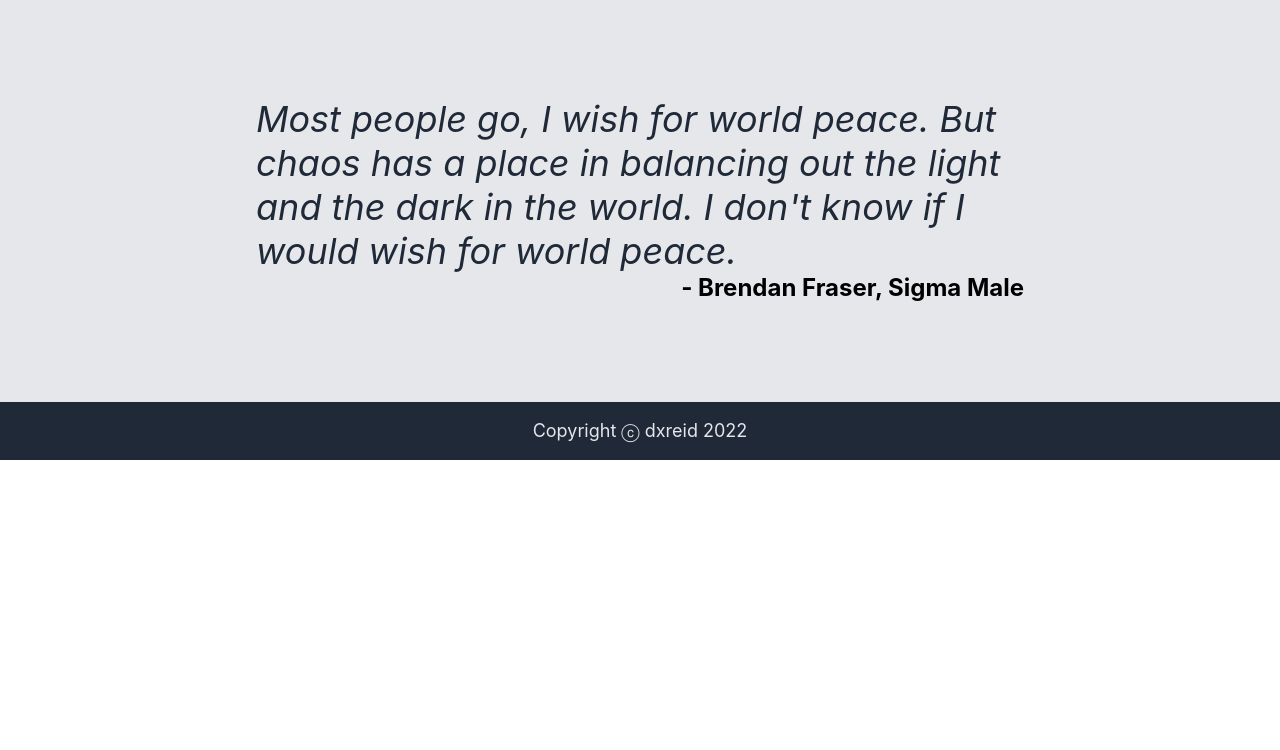
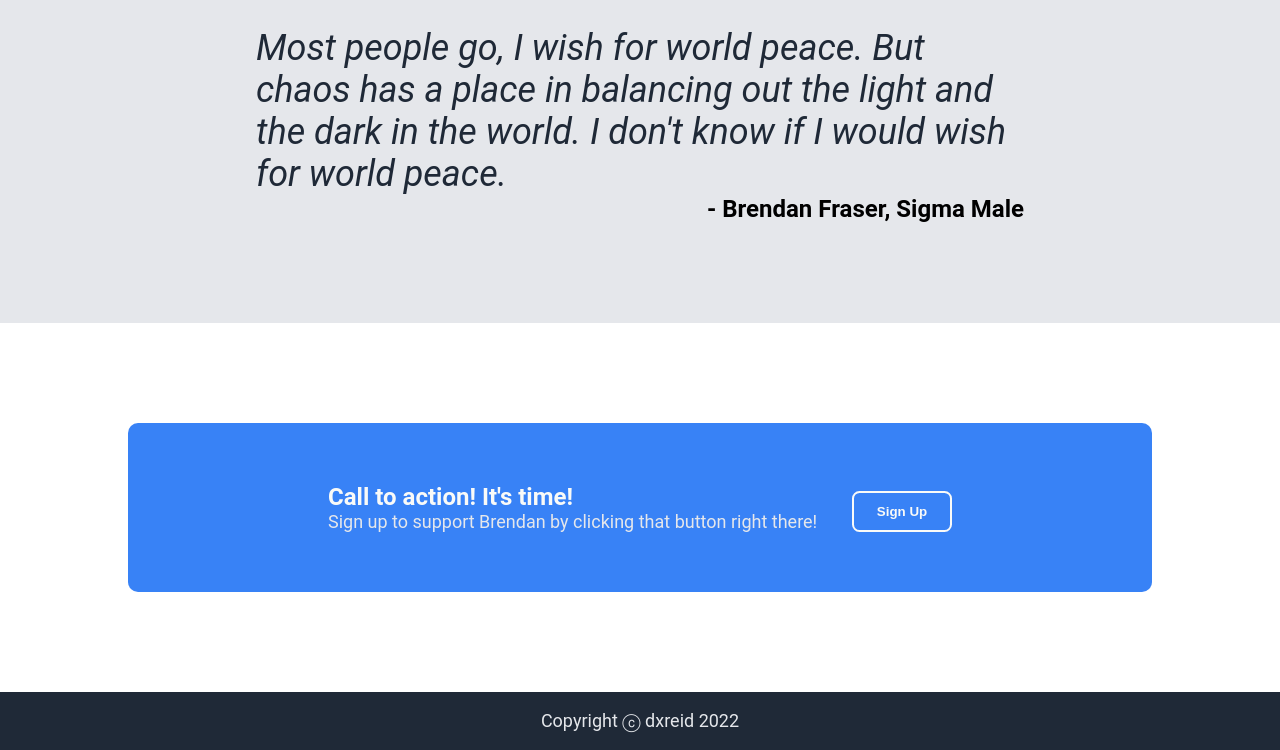
Before and after one commit to Dxreid/Project-Landing-Page, a plain HTML site: page index.html in a window 1280 px wide. Shown: the part 938-1688 px from the top of the page. Before the commit the page ends 1398 px from the top, so only its background shows below. Drawn offline with Linux system fonts and the light colour scheme.

Commit message:
add call to action section

```diff
--- a/index.html
+++ b/index.html
@@ -29,7 +29,7 @@
 <div class="text">Best known for his leading roles in blockbusters such as The Mummy (1999-2008), George of the Jungle (1997) and Journey to the Center of the Earth (2008). This page has been created to motivate the king 👑 </div>
 <button class="signup">Sign Up</button>
 </div>
-<img class="section1image" src="https://static.independent.co.uk/2021/05/03/13/Heart_Emoji_Meme-3.png?quality=75&width=982&height=726&auto=webp" alt="Brendan Fraser Heart throb">
+<img class="section1image" src="https://cdn.images.express.co.uk/img/dynamic/36/590x/Brendan-Fraser-1614186.jpg?r=1653221439090" alt="Brendan Fraser Then and now">
 </div>
 
 
@@ -70,6 +70,22 @@
 
 </div>
 
+<div class="section4">
+
+<div class="calltoaction">
+
+<div class="ctaleft">
+<p class="ctaheader">Call to action! It's time!</p>
+<p class="ctatext">Sign up to support Brendan by clicking that button right there!</p>
+</div>
+
+<button class="ctasignup">
+    Sign Up
+</button>
+</div>
+
+</div>
+
 <div class="footer">
     <p class="footertext"> Copyright ⓒ dxreid 2022</p>
 </div>
--- a/styles.css
+++ b/styles.css
@@ -7,7 +7,7 @@ body {
     background-color: white;
     display: flex;
     justify-content: space-between;
-    font-family: -apple-system, BlinkMacSystemFont, 'Segoe UI', Roboto, Oxygen, Ubuntu, Cantarell, 'Open Sans', 'Helvetica Neue', sans-serif;
+    font-family: Roboto, -apple-system, BlinkMacSystemFont, 'Segoe UI', Oxygen, Ubuntu, Cantarell, 'Open Sans', 'Helvetica Neue', sans-serif;
     margin: 0;
     flex-direction: column;
 }
@@ -43,6 +43,8 @@ body {
 .section1image {
     border-radius: 60px;
     max-width: 450px;
+    display: flex;
+    flex-shrink: 1;
 }
 
 .signup {
@@ -172,7 +174,44 @@ ul {
 .calltoaction {
     display: flex;
     background-color: #3882f6;
-    border-radius: 100px;
+    border-radius: 10px;
+    flex: 1;
+    justify-content: space-between;
+    padding: 60px 200px 60px 200px;
+    align-content: center;
+    flex-wrap: wrap;
+}
+
+.ctaleft {
+    display: flex;
+    flex-direction: column;
+    flex-wrap: wrap;
+}
+
+.ctaheader {
+    margin: 0;
+    font-size: 24px;
+    color: #f9faf8;
+    font-weight: bold;
+}
+
+.ctatext {
+    margin: 0;
+    color: #E5E7EB;
+    font-size: 18px;
+}
+
+.ctasignup {
+    text-align: center;
+    width: 100px;
+    padding: 4px;
+    background: #3882f6;
+    color:#f9faf8;
+    font-weight: bold;
+    border-radius: 7.5px;
+    border-style: solid;
+    border-color: #f9faf8;
+    margin-top: 8px
 }
 
 .footer {
```
